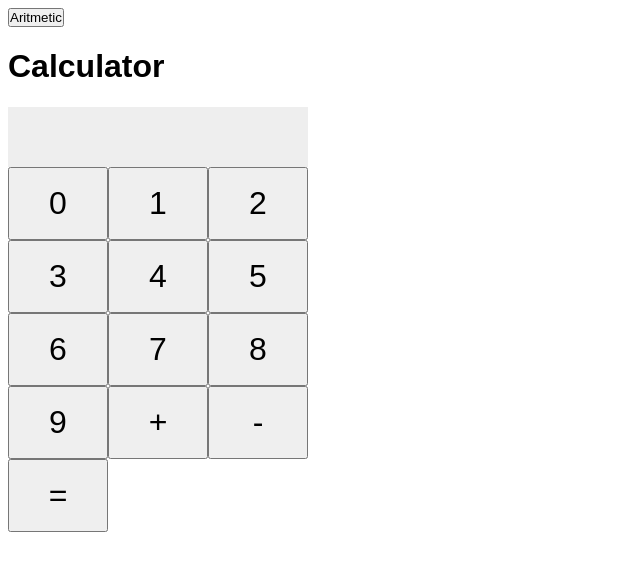
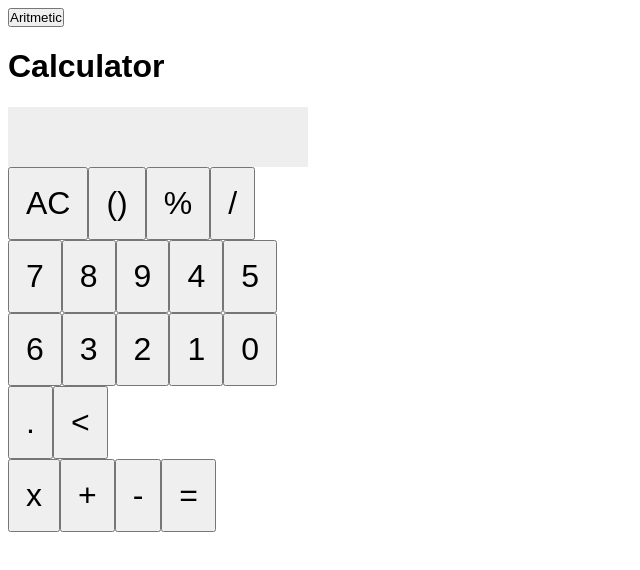
Before and after one commit to mauriciompf/calculator-m, a React (Vite) app: page / in a window 1280 px wide. Shown: the top 570 px of the page, without its empty margins (0-640 px from the left). Built offline with nearby package versions, Linux system fonts and the light colour scheme.

Commit message:
Update Calculator.jsx

```diff
--- a/index.html
+++ b/index.html
@@ -4,7 +4,7 @@
     <meta charset="UTF-8" />
     <link rel="icon" type="image/svg+xml" href="/vite.svg" />
     <meta name="viewport" content="width=device-width, initial-scale=1.0" />
-    <title>Vite + React</title>
+    <title>Calculator</title>
   </head>
   <body>
     <div id="root"></div>
--- a/src/Calculator.css
+++ b/src/Calculator.css
@@ -27,8 +27,22 @@ label {
 
 .btn-wrapper {
   display: grid;
+  /* grid-template-columns: repeat(3, 1fr); */
+  /* grid-template-columns: repeat(auto-fit, minmax(1fr, 100px)); */
+}
+
+.top {
+  /* grid-row: 1; */
+}
+
+.col-digit {
+  display: grid;
   grid-template-columns: repeat(3, 1fr);
-  /* grid-template-columns: repeat(auto-fit, minmax(1fr, 100px)); */
+}
+
+.col-4 {
+  display: grid;
+  grid-column: 2;
 }
 
 .calculator-wrapper {
--- a/src/Calculator.jsx
+++ b/src/Calculator.jsx
@@ -6,15 +6,12 @@ export default function Calculator() {
 
   let lastAddedItem = items[items.length - 1];
   const plusIcon = " + ";
-  const minusIcon = " - ";
+  let minusIcon = " - ";
 
   function CreateNumbers({ onClick }) {
-    let a = [];
-    for (let i = 0; i < 10; i++) {
-      a.push(i);
-    }
+    let digitNumber = [7, 8, 9, 4, 5, 6, 3, 2, 1, 0];
 
-    return a.map((item) => {
+    return digitNumber.map((item) => {
       return (
         <button key={item} onClick={() => onClick(item)}>
           {item}
@@ -37,13 +34,21 @@ export default function Calculator() {
     if (lastAddedItem === minusIcon) {
       items.pop();
     }
+
+    if (lastAddedItem === "-") {
+      items.pop();
+    }
   }
 
   function handleMinusClick() {
-    if (items.length === 0) return;
+    if (items.length === 0) {
+      minusIcon = "-";
+    }
 
+    if (lastAddedItem !== "-") {
       if (lastAddedItem !== minusIcon) {
         setItems((prevState) => [...prevState, minusIcon]);
+      }
     }
 
     if (lastAddedItem === plusIcon) {
@@ -53,6 +58,11 @@ export default function Calculator() {
 
   function handleResultClick() {
     console.log(items);
+
+    if (items[0] === plusIcon) {
+      items.shift();
+    }
+
     // Check if icon exist
 
     const containsPlusIcon = items.some((e) => e === plusIcon);
@@ -98,12 +108,25 @@ export default function Calculator() {
           <strong>{items}</strong>
         </div>
         <div className="btn-wrapper">
+          <div>
+            <button>AC</button>
+            <button>()</button>
+            <button>%</button>
+            <button>/</button>
+          </div>
+          <div>
             <CreateNumbers onClick={handleNumberClick} />
+            <button>.</button>
+            <button> &lt; </button>
+          </div>
+          <div className="">
+            <button>x</button>
             <button onClick={handlePlusClick}>+</button>
             <button onClick={handleMinusClick}>-</button>
             <button onClick={handleResultClick}>=</button>
           </div>
         </div>
+      </div>
     </>
   );
 }
--- a/src/Operation.jsx
+++ b/src/Operation.jsx
@@ -9,14 +9,16 @@ export default function Operation({ type }) {
   const [showResult, setShowResult] = useState(false);
   const [showErrorMessage, setShowErrorMessage] = useState(false);
 
+  const digitRegEx = /[^-0-9.]/g;
+
   function changeInputOne(e) {
-    const value = e.target.value.replace(/[^0-9.]/g, "");
+    const value = e.target.value.replace(digitRegEx, "");
 
     setInputValue(value);
   }
 
   function changeInputTwo(e) {
-    const value = e.target.value.replace(/[^0-9.]/g, "");
+    const value = e.target.value.replace(digitRegEx, "");
 
     setInputValue2(value);
   }
```
Lines whose indentation alone changed are shown as unchanged.
